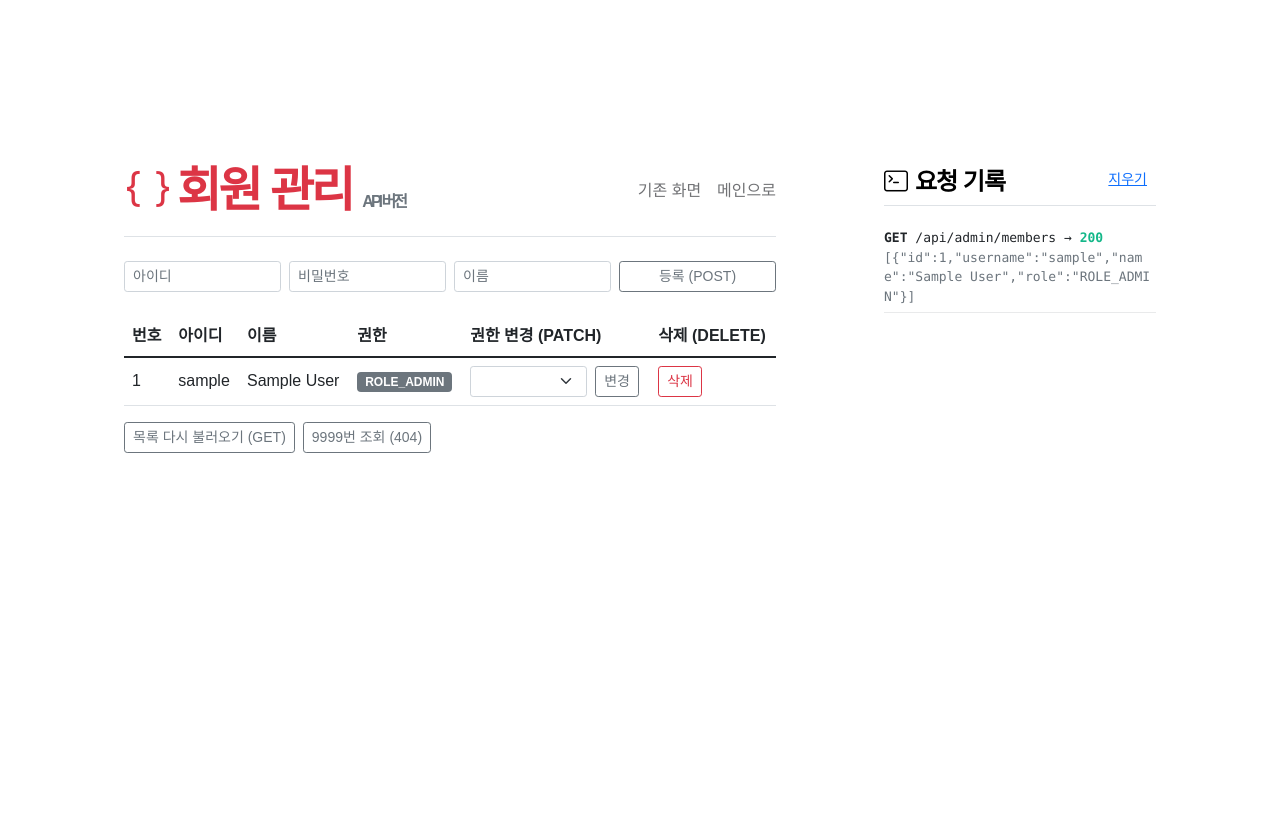
After one commit to nayoun030-ui/javaweb22, a Spring Boot app: page /admin/members-api in a window 1280 px wide. The commit adds this page. Run offline with Spring Boot 4, Linux system fonts and the light colour scheme; the visitor is signed in with stand-in values (Sample User, id 1); some of the project's set-up classes (security, data sources, template engines, error pages and the like) are left out, and stand-ins take their place.

Commit message:
7주차 회원 관리 REST API(JSON), 응답 DTO, Basic 인증, API 버전 회원 관리 화면
Co-Authored-By: Claude Opus 5.5 <noreply@anthropic.com>

```diff
--- /dev/null
+++ b/src/main/java/com/example/demo/controller/AdminApiController.java
@@ -0,0 +1,69 @@
+package com.example.demo.controller;
+
+import java.net.URI;
+import java.util.List;
+import java.util.Map;
+import org.springframework.beans.factory.annotation.Autowired;
+import org.springframework.http.ResponseEntity;
+import org.springframework.web.bind.annotation.*;
+import com.example.demo.model.domain.Member;
+import com.example.demo.model.dto.MemberForm;
+import com.example.demo.model.dto.MemberResponse;
+import com.example.demo.model.dto.RoleRequest;
+import com.example.demo.model.service.MemberService;
+
+@RestController // 관리자 회원 관리 API (JSON)
+@RequestMapping("/api/admin/members") // 주소는 하나, 할 일은 HTTP 메서드로 구분
+public class AdminApiController {
+
+    @Autowired
+    MemberService memberService;
+
+    @GetMapping // 회원 목록 : GET /api/admin/members
+    public List<MemberResponse> list() {
+        // [7주차 연습문제 ①] 검색 : @RequestParam(required = false) String keyword 를 받아 보세요.
+        List<Member> members = memberService.findAll();
+        return members.stream().map(MemberResponse::from).toList(); // 엔티티 목록 → DTO 목록
+    }
+
+    @GetMapping("/{id}") // 회원 1명 : GET /api/admin/members/3
+    public ResponseEntity<MemberResponse> get(@PathVariable Long id) {
+        return memberService.findById(id)
+                .map(member -> ResponseEntity.ok(MemberResponse.from(member))) // 있으면 200 OK
+                .orElse(ResponseEntity.notFound().build()); // 없으면 404
+    }
+
+    // [7주차 연습문제 ②] 아래 3개 메서드의 같은 try-catch 를 @RestControllerAdvice 한 곳으로 모아 보세요.
+
+    @PostMapping // 회원 등록 : POST /api/admin/members (본문 JSON → MemberForm)
+    public ResponseEntity<?> create(@RequestBody MemberForm form) {
+        try {
+            Member saved = memberService.signup(form); // 5주차 회원가입 로직 재사용 (BCrypt)
+            return ResponseEntity
+                    .created(URI.create("/api/admin/members/" + saved.getId())) // 201 + Location
+                    .body(MemberResponse.from(saved));
+        } catch (IllegalArgumentException e) { // 중복 아이디, 빈 값 …
+            return ResponseEntity.badRequest().body(Map.of("error", e.getMessage())); // 400
+        }
+    }
+
+    @PatchMapping("/{id}/role") // 권한 변경 : PATCH /api/admin/members/3/role {"role":"ADMIN"}
+    public ResponseEntity<?> changeRole(@PathVariable Long id, @RequestBody RoleRequest request) {
+        try {
+            Member member = memberService.changeRole(id, request.role());
+            return ResponseEntity.ok(MemberResponse.from(member)); // 200 OK + 바뀐 회원
+        } catch (IllegalArgumentException e) { // 허용되지 않는 권한, 없는 회원 …
+            return ResponseEntity.badRequest().body(Map.of("error", e.getMessage())); // 400
+        }
+    }
+
+    @DeleteMapping("/{id}") // 회원 삭제 : DELETE /api/admin/members/3
+    public ResponseEntity<?> delete(@PathVariable Long id) {
+        try {
+            memberService.deleteMember(id);
+            return ResponseEntity.noContent().build(); // 204 No Content (돌려줄 본문 없음)
+        } catch (IllegalArgumentException e) {
+            return ResponseEntity.badRequest().body(Map.of("error", e.getMessage()));
+        }
+    }
+}
--- a/src/main/java/com/example/demo/controller/AdminController.java
+++ b/src/main/java/com/example/demo/controller/AdminController.java
@@ -23,6 +23,11 @@ public class AdminController {
         return "admin/members"; // templates/admin/members.html (폴더 포함)
     }
 
+    @GetMapping("/members-api") // [7주차] 우리가 만든 JSON API 를 fetch 로 사용하는 회원 관리 화면
+    public String membersApi() {
+        return "admin/members-api"; // 데이터는 화면이 API 로 가져온다 (모델 없음)
+    }
+
     @PostMapping("/members/{id}/role") // POST /admin/members/3/role
     public String changeRole(@PathVariable Long id, @RequestParam String role,
                              RedirectAttributes redirect) {
--- /dev/null
+++ b/src/main/java/com/example/demo/model/dto/RoleRequest.java
@@ -0,0 +1,4 @@
+package com.example.demo.model.dto;
+
+// [7주차] 권한 변경 요청 DTO : 본문 {"role": "ADMIN"} 을 받는다
+public record RoleRequest(String role) { }
--- /dev/null
+++ b/src/main/resources/templates/admin/members-api.html
@@ -0,0 +1,145 @@
+<!doctype html>
+<html lang="ko" xmlns:th="http://www.thymeleaf.org"
+      xmlns:sec="http://www.thymeleaf.org/extras/spring-security">
+<head>
+    <meta charset="utf-8">
+    <meta name="viewport" content="width=device-width, initial-scale=1">
+    <title>회원 관리 (API) | 관리자</title>
+    <link th:href="@{/css/bootstrap.min.css}" rel="stylesheet">
+    <link th:href="@{/css/bootstrap-icons.css}" rel="stylesheet">
+    <link th:href="@{/css/templatemo-first-portfolio-style.css}" rel="stylesheet">
+    <style>
+        .api-log { font-family: ui-monospace, Consolas, monospace; font-size: 13px; max-height: 520px; overflow-y: auto; }
+        .api-log .entry { border-bottom: 1px solid var(--border-color); padding: 6px 0; word-break: break-all; }
+        .code-2 { color: #14b789; } .code-4 { color: #dc3545; }
+    </style>
+</head>
+<body>
+    <main class="section-padding">
+        <div class="container">
+            <div class="row g-4">
+
+                <!-- 왼쪽 : 회원 관리 (페이지 새로고침 없이 fetch 로 API 호출) -->
+                <div class="col-lg-8 col-12">
+                    <div class="services-thumb">
+                        <div class="d-flex align-items-center border-bottom mb-4 pb-3">
+                            <h2 class="mb-0 text-danger"><i class="bi-braces me-2"></i>회원 관리 <small class="fs-6 text-muted">API 버전</small></h2>
+                            <a th:href="@{/admin/members}" class="ms-auto me-3">기존 화면</a>
+                            <a th:href="@{/}">메인으로</a>
+                        </div>
+
+                        <!-- 회원 등록 : POST /api/admin/members -->
+                        <form id="createForm" class="row g-2 mb-4">
+                            <div class="col-md-3"><input name="username" class="form-control form-control-sm" placeholder="아이디"></div>
+                            <div class="col-md-3"><input name="password" type="password" class="form-control form-control-sm" placeholder="비밀번호"></div>
+                            <div class="col-md-3"><input name="name" class="form-control form-control-sm" placeholder="이름"></div>
+                            <div class="col-md-3"><button type="submit" class="btn btn-sm btn-outline-secondary w-100">등록 (POST)</button></div>
+                        </form>
+
+                        <table class="table align-middle">
+                            <thead>
+                                <tr><th>번호</th><th>아이디</th><th>이름</th><th>권한</th><th>권한 변경 (PATCH)</th><th>삭제 (DELETE)</th></tr>
+                            </thead>
+                            <tbody id="rows"><!-- GET /api/admin/members 결과로 채워진다 --></tbody>
+                        </table>
+
+                        <div class="d-flex gap-2">
+                            <button id="reload" class="btn btn-sm btn-outline-secondary">목록 다시 불러오기 (GET)</button>
+                            <button id="notFound" class="btn btn-sm btn-outline-secondary">9999번 조회 (404)</button>
+                        </div>
+                    </div>
+                </div>
+
+                <!-- 오른쪽 : 요청 · 응답 기록창 -->
+                <div class="col-lg-4 col-12">
+                    <div class="services-thumb">
+                        <div class="d-flex align-items-center border-bottom mb-3 pb-2">
+                            <h5 class="mb-0"><i class="bi-terminal me-2"></i>요청 기록</h5>
+                            <button id="clearLog" class="btn btn-sm btn-link ms-auto">지우기</button>
+                        </div>
+                        <div id="log" class="api-log"></div>
+                    </div>
+                </div>
+
+            </div>
+        </div>
+    </main>
+
+    <script>
+        // 같은 API, 인증만 다르다 : 브라우저는 로그인할 때 받은 세션 쿠키를 자동으로 함께 보낸다 (Postman 은 Basic 인증)
+        const API = '/api/admin/members';
+        const $ = (sel) => document.querySelector(sel);
+
+        function log(method, url, status, body) { // 기록창에 한 줄 추가 (최신이 위)
+            const div = document.createElement('div');
+            div.className = 'entry';
+            const head = document.createElement('div');
+            head.innerHTML = `<strong></strong> <span></span> → <b class="code-${String(status)[0]}"></b>`;
+            head.querySelector('strong').textContent = method;
+            head.querySelector('span').textContent = url;
+            head.querySelector('b').textContent = status;
+            div.appendChild(head);
+            if (body) { const pre = document.createElement('div'); pre.className = 'text-muted'; pre.textContent = body; div.appendChild(pre); }
+            $('#log').prepend(div);
+        }
+
+        async function call(method, url, data) { // fetch + 기록
+            const res = await fetch(url, {
+                method,
+                headers: data ? { 'Content-Type': 'application/json' } : {},
+                body: data ? JSON.stringify(data) : undefined
+            });
+            const text = await res.text(); // 204 는 본문이 없다
+            log(method, url, res.status, text);
+            return { res, json: text ? JSON.parse(text) : null };
+        }
+
+        async function load() { // GET 목록 → 표 다시 그리기 (필요한 부분만 바뀐다)
+            const { json } = await call('GET', API);
+            const tbody = $('#rows');
+            tbody.replaceChildren();
+            for (const m of json) {
+                const tr = document.createElement('tr');
+                tr.innerHTML = `<td></td><td></td><td></td>
+                    <td><span class="badge"></span></td>
+                    <td><div class="d-flex gap-2">
+                          <select class="form-select form-select-sm" style="width:auto">
+                            <option>USER</option><option>ADMIN</option><option>MANAGER</option><option>SUPER</option>
+                          </select>
+                          <button class="btn btn-sm btn-outline-secondary" data-act="role">변경</button></div></td>
+                    <td><button class="btn btn-sm btn-outline-danger" data-act="del">삭제</button></td>`;
+                const td = tr.querySelectorAll('td');
+                td[0].textContent = m.id; td[1].textContent = m.username; td[2].textContent = m.name;
+                const badge = td[3].querySelector('.badge');
+                badge.textContent = m.role;
+                badge.classList.add(m.role === 'ADMIN' ? 'bg-danger' : 'bg-secondary');
+                tr.querySelector('select').value = m.role;
+                tr.querySelector('[data-act=role]').onclick = async () => {
+                    await call('PATCH', `${API}/${m.id}/role`, { role: tr.querySelector('select').value });
+                    load();
+                };
+                tr.querySelector('[data-act=del]').onclick = async () => {
+                    if (!confirm(`${m.username} 회원을 삭제할까요?`)) return;
+                    await call('DELETE', `${API}/${m.id}`);
+                    load();
+                };
+                tbody.appendChild(tr);
+            }
+        }
+
+        $('#createForm').onsubmit = async (e) => { // POST 등록 (빈 칸이면 서버가 400)
+            e.preventDefault();
+            const f = new FormData(e.target);
+            const { res } = await call('POST', API, {
+                username: f.get('username'), password: f.get('password'),
+                passwordConfirm: f.get('password'), name: f.get('name')
+            });
+            if (res.status === 201) { e.target.reset(); load(); }
+        };
+        $('#reload').onclick = load;
+        $('#notFound').onclick = () => call('GET', `${API}/9999`);
+        $('#clearLog').onclick = () => $('#log').replaceChildren();
+        load();
+    </script>
+</body>
+</html>
--- a/src/main/resources/templates/admin/members.html
+++ b/src/main/resources/templates/admin/members.html
@@ -21,7 +21,8 @@
                                 관리자 <strong sec:authentication="name">admin</strong>
                                 <code th:text="${#authentication.authorities.?[authority.startsWith('ROLE_')].![authority]}">[ROLE_ADMIN]</code>
                             </span>
-                            <a th:href="@{/}" class="ms-auto">메인으로</a>
+                            <a th:href="@{/admin/members-api}" class="ms-auto me-3">API 버전으로 보기</a> <!-- [7주차] -->
+                            <a th:href="@{/}">메인으로</a>
                         </div>
 
                         <!-- redirect 후 1회만 표시되는 flash 메시지 (PRG) -->
```
Also changed, not shown: src/main/java/com/example/demo/config/SecurityConfig.java (+13 -2 lines), src/main/java/com/example/demo/controller/MemberApiController.java (added, +31 -0 lines), src/main/java/com/example/demo/model/dto/MemberResponse.java (added, +13 -0 lines), src/main/java/com/example/demo/model/service/MemberService.java (+15 -2 lines), README.md.
